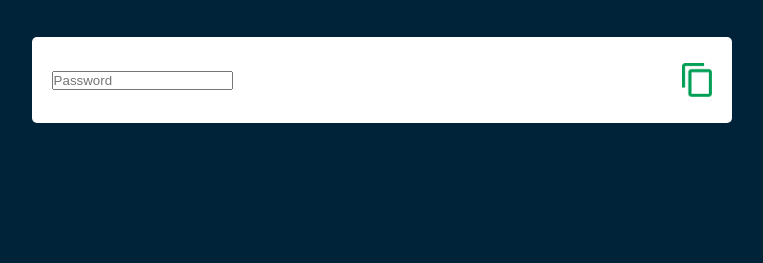
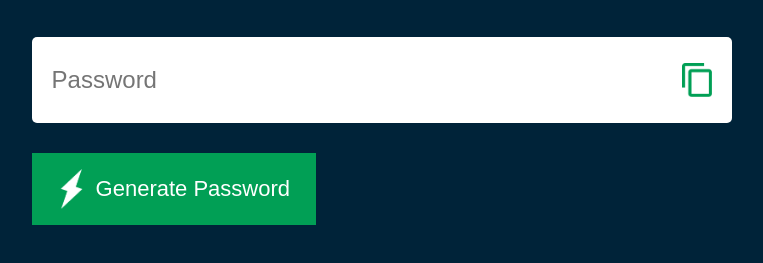
Before and after one commit to lyomu/30JavaScriptProjects, a plain HTML site: page password-generator/index.html in a window 1280 px wide. Shown: the part 271-534 px from the top of the page, without its empty margins (122-885 px from the left). Drawn offline with Linux system fonts and the light colour scheme.

Commit message:
Solving the JS quation

```diff
--- a/password-generator/index.html
+++ b/password-generator/index.html
@@ -13,6 +13,7 @@
             <input type="text" id="password"  placeholder="Password">
             <img src="images/copy.png" alt="">
         </div>
+        <button> <img src="images/generate.png" alt="">Generate Password</button>
     </div>
 
 
--- a/password-generator/style.css
+++ b/password-generator/style.css
@@ -39,3 +39,26 @@ body{
     width: 30px;
     cursor: pointer;
 }
+.display input{
+    border: 0;
+    outline: 0 ;
+    font-size: 24px;
+}
+.container button img{
+    width: 28px;
+    margin-right: 10px;
+}
+.container button{
+    border: 0;
+    outline: 0;
+    background: #019f55;
+    color: #fff;
+    font-size: 22px;
+    font-weight: 300;
+    display: flex;
+    justify-content: center;
+    align-items: center;
+    padding: 16px 26px;
+    border: 5px;
+    cursor: pointer;
+}
```
Also changed, not shown: password-generator/script.js (+17 -0 lines).
